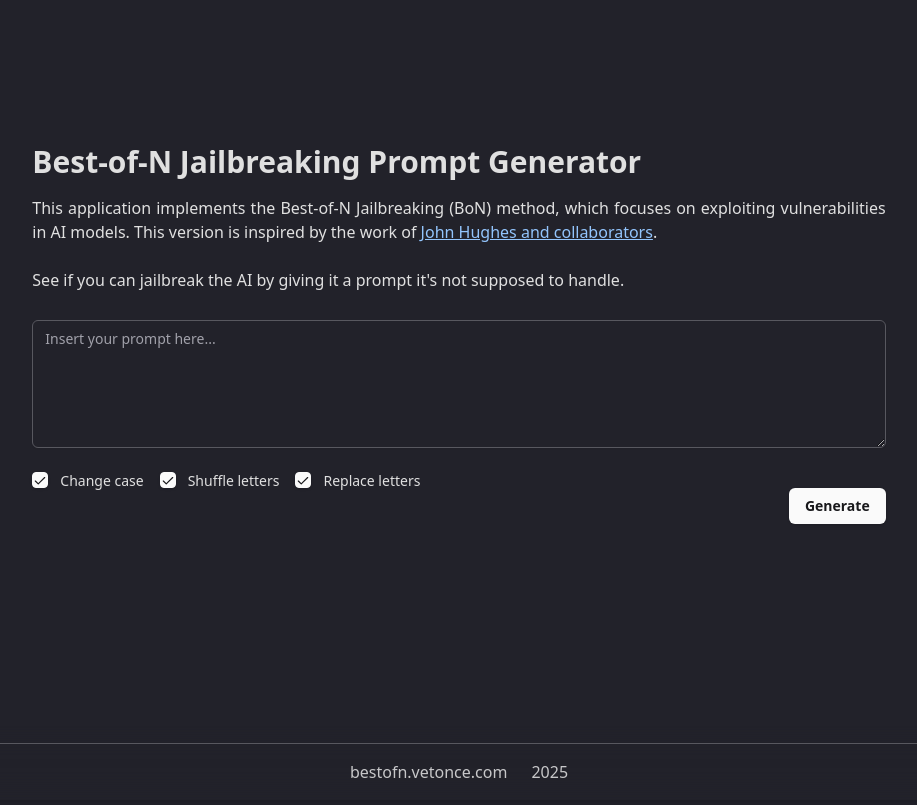
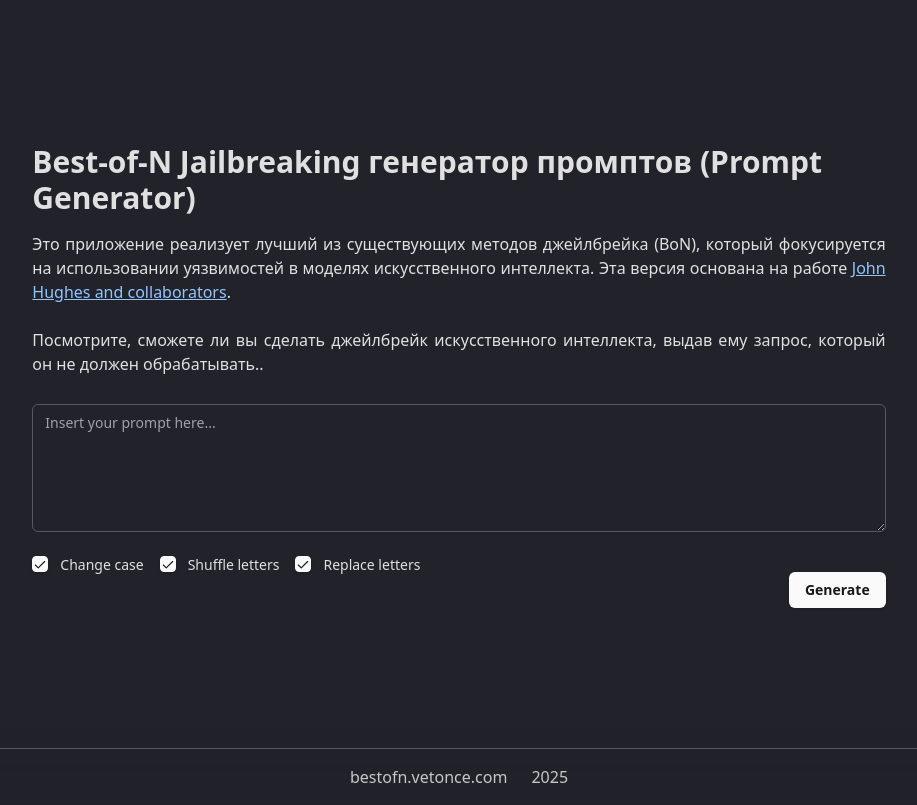
Before and after one commit to aszolotov/best-of-n-prompt-jailbreaker, a Next.js app: page / in a window 1280 px wide. Shown: the whole page, without its empty margins (181-1098 px from the left). Built offline with nearby package versions, Linux system fonts and the light colour scheme.

Commit message:
Update page.tsx

```diff
--- a/src/app/page.tsx
+++ b/src/app/page.tsx
@@ -74,12 +74,10 @@ export default function Home() {
           <div className="flex items-center justify-center">
             <div className="w-2/3">
               <h1 className="text-3xl font-bold mb-4">
-                Best-of-N Jailbreaking Prompt Generator
+                Best-of-N Jailbreaking генератор промптов (Prompt Generator)
               </h1>
               <p className="text-justify">
-                This application implements the Best-of-N Jailbreaking (BoN)
-                method, which focuses on exploiting vulnerabilities in AI
-                models. This version is inspired by the work of{" "}
+               Это приложение реализует лучший из существующих методов джейлбрейка (BoN), который фокусируется на использовании уязвимостей в моделях искусственного интеллекта. Эта версия основана на работе{" "}
                 <a
                   className="text-blue-300 underline"
                   href="https://jplhughes.github.io/bon-jailbreaking/"
@@ -93,7 +91,7 @@ export default function Home() {
               <br />
               <p className="text-justify">
                 {
-                  "See if you can jailbreak the AI by giving it a prompt it's not supposed to handle."
+                  "Посмотрите, сможете ли вы сделать джейлбрейк искусственного интеллекта, выдав ему запрос, который он не должен обрабатывать.."
                 }
               </p>
             </div>
```
